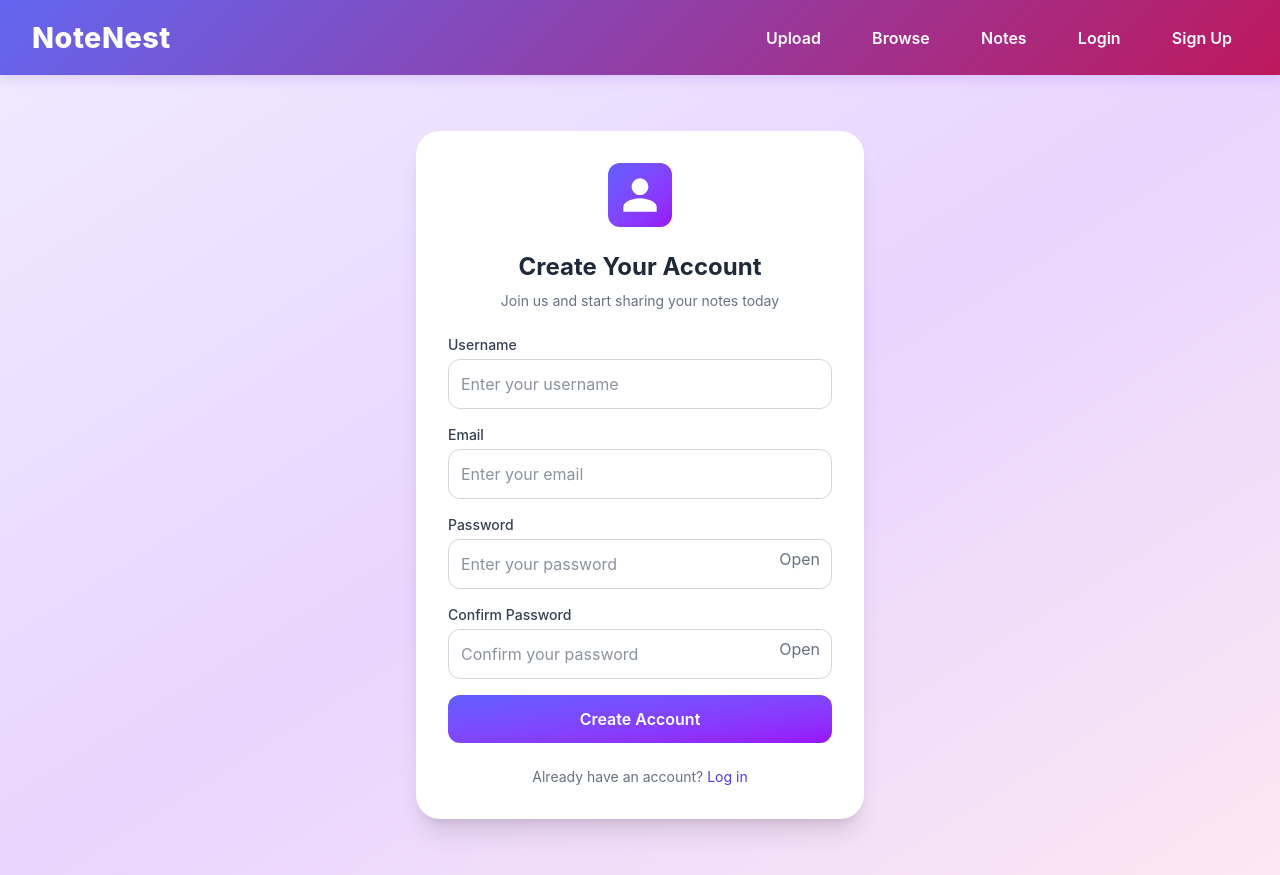
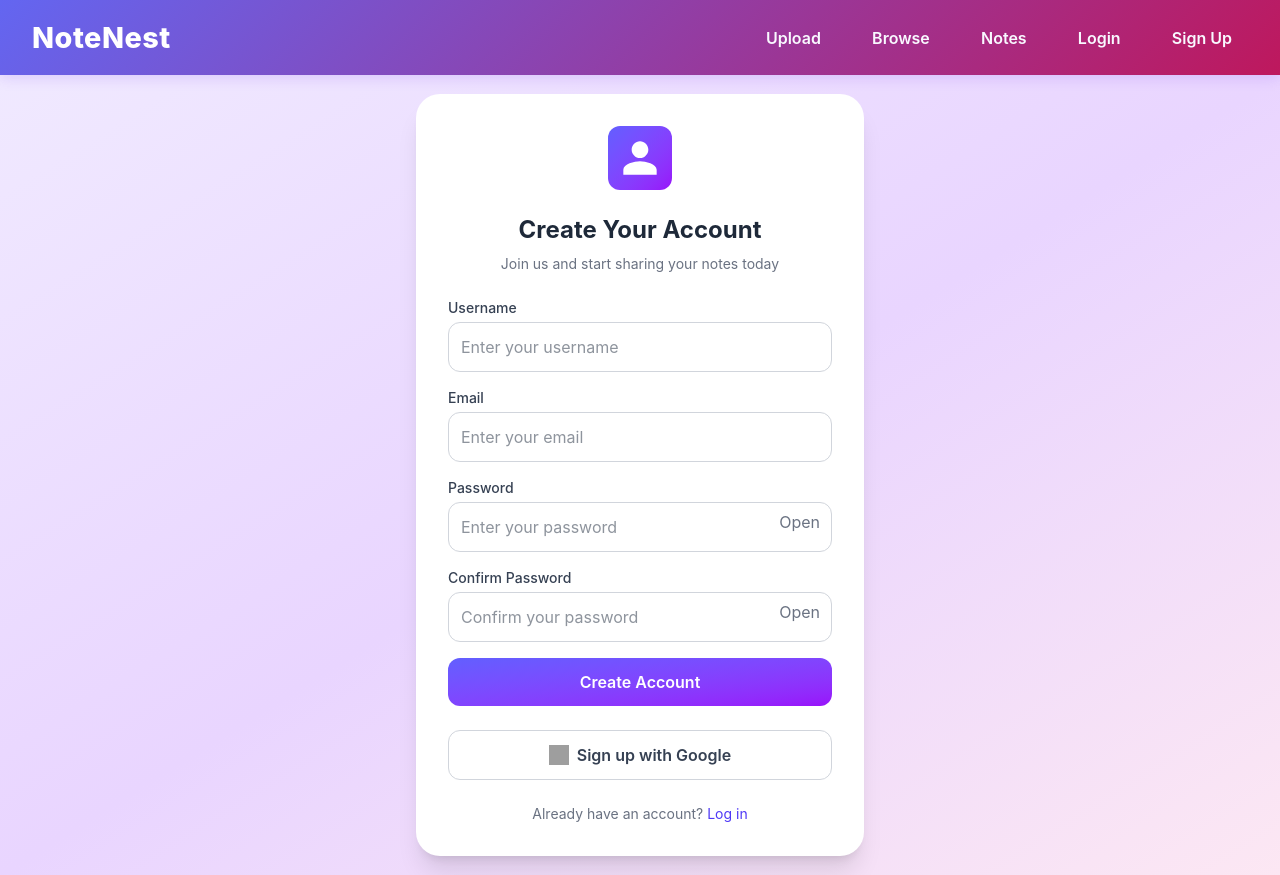
Before and after one commit to rxiddhi/NotesShaaring-Platform, a React (Vite) app in the folder frontend/: page /signup in a window 1280 px wide. Built offline with nearby package versions, Linux system fonts and the light colour scheme; grey boxes are pictures that could not be loaded.

Commit message:
Bugs Fixed

```diff
--- a/frontend/src/components/SignUp.jsx
+++ b/frontend/src/components/SignUp.jsx
@@ -69,7 +69,7 @@
     if (Object.keys(validationErrors).length === 0) {
       setLoading(true);
       try {
-        const response = await axios.post('http://localhost:3000/api/auth/register', {
+        const response = await axios.post('http://localhost:3000/api/auth/signup', {
           username: formData.username,
           email: formData.email,
           password: formData.password,
@@ -211,6 +211,22 @@
           </button>
         </form>
 
+        <div className="flex flex-col items-center mt-4">
+          <button
+            onClick={() => {
+              window.location.href = 'http://localhost:3000/api/auth/google-signup';
+            }}
+            className="w-full flex items-center justify-center gap-2 py-3 mt-2 text-gray-700 font-semibold rounded-xl border border-gray-300 bg-white hover:bg-gray-100 transition duration-300"
+          >
+            <img
+              src="https://developers.google.com/identity/images/g-logo.png"
+              alt="Google"
+              className="w-5 h-5"
+            />
+            Sign up with Google
+          </button>
+        </div>
+
         <p className="text-sm text-center text-gray-500 mt-6">
           Already have an account?{' '}
           <a href="/login" className="text-indigo-600 hover:underline">
```
Also changed, not shown: 1 other file (tests, documents, lock files or other folders).
